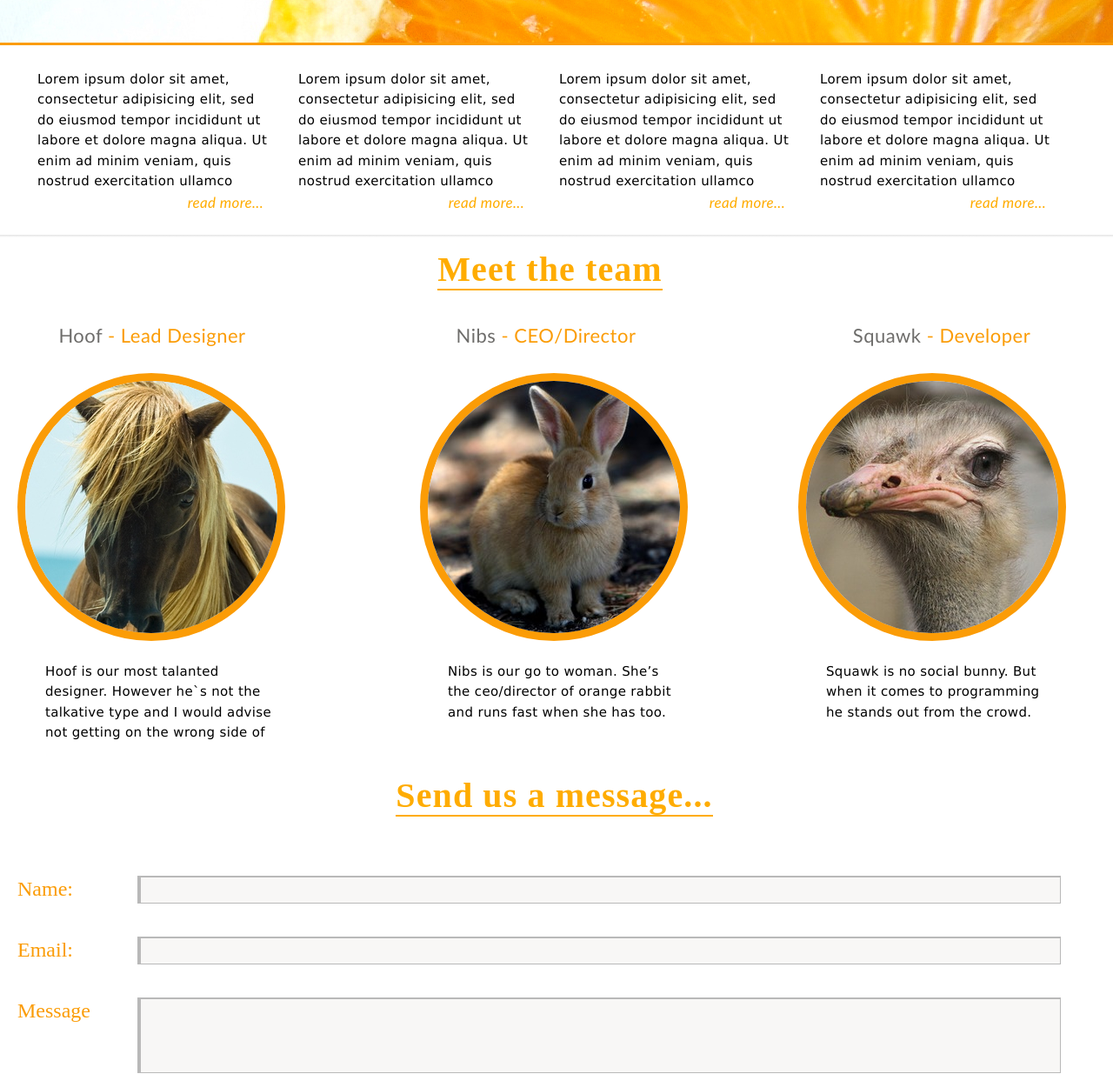
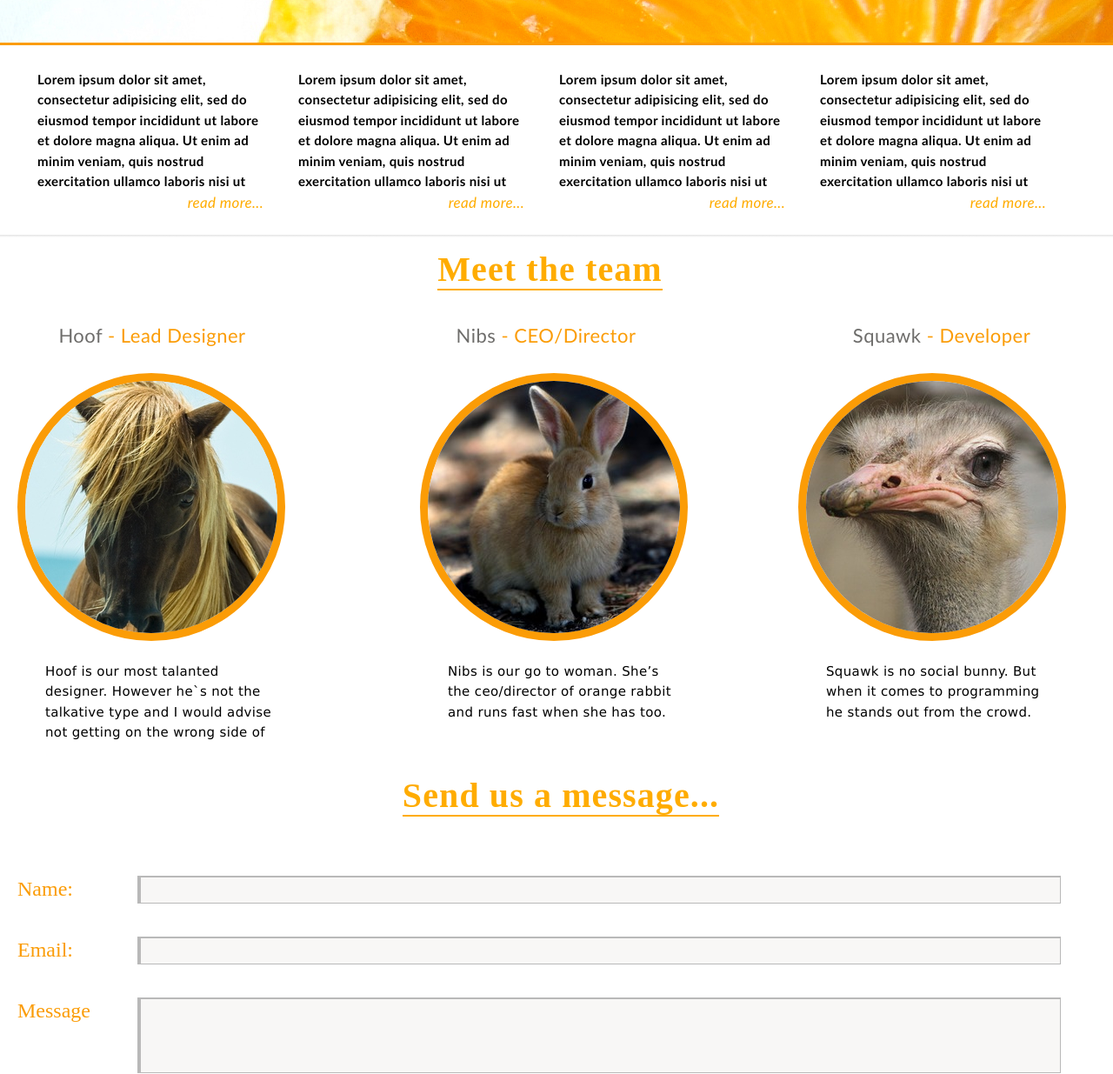
Before and after one commit to Vladimir2430/positions-and-floats, a plain HTML site: page index.html in a window 1280 px wide. Shown: the part 488-1723 px from the top of the page at 87% size. Drawn offline with Linux system fonts and the light colour scheme; a web font is replaced by a local one.

Commit message:
code improved

```diff
--- a/css/style.css
+++ b/css/style.css
@@ -78,7 +78,6 @@ nav{
 }
 
 nav>a{
-	display: inline-block;
   float: left;
   width: 100px;
   font-family: "Calibri", "Verdana", sans-serif;
@@ -127,17 +126,17 @@ main {
 }
 
 section{
-	width:100%;
-	margin:0 auto;
-	clear:both;
+	width: 100%;
+	margin: 0 auto;
+	clear: both;
 	overflow: hidden;
 }
 
 .slider {
-	height:400px;
+	height: 400px;
 	background: #999 url(../images/backgraund.png) no-repeat center bottom;
-	border-top:3px solid #fb9c06;
-	border-bottom:3px solid #fb9c06;
+	border-top: 3px solid #fb9c06;
+	border-bottom: 3px solid #fb9c06;
 }
 
 .first_question{
@@ -170,7 +169,7 @@ section{
 
 .articles{
 	font-size: 1.5rem;
-	max-height:410px;
+	max-height: 410px;
 }
 
 .articles article{
@@ -186,7 +185,7 @@ section{
 	padding-left:23px;
 }
 
-.articles article p{
+.articles article h4{
 	height:140px;
 	overflow: hidden;
 }
@@ -219,9 +218,7 @@ section{
 	text-align: center;
 	line-height: 1.6;
   letter-spacing: 1.1px;
-    margin-right: 15px;
-    margin-bottom: 30px;
-    margin-top: 5px;
+  margin: 5px 15px 30px 0;
   color: #ffac00;
 }
 
@@ -263,7 +260,7 @@ section{
 	border-radius: 50%;
 	width:290px;
 	height:290px;
-	margin:30px 0 22px 0;
+	margin:30px 0 22px;
 }
 
 figcaption{
@@ -282,9 +279,7 @@ figcaption{
 }
 
 .send-message h2{
-	margin-left: 10px;
-	margin-bottom: 30px;
-	margin-top: 0px;
+	margin: 0 0 30px 10px;
 }
 
 .send-message p{
@@ -328,8 +323,7 @@ figcaption{
 	float: right;
 	width: 180px;
 	height: 50px;
-	margin-top: 24px;
-	margin-right: 70px;
+	margin: 24px 0 0 70px;
 	background-color: #fb9c06;
 	font-size: 30px;
 	font-family: "Stmarie", serif;
--- a/index.html
+++ b/index.html
@@ -11,7 +11,7 @@
     <header>
 		    <div class="wrapper">
             <div class="logo">
-			    <img src="images/logo.png" alt="logo" />
+			          <img src="images/logo.png" alt="logo"/>
 				        <h1>orange<br/><span>rabbit</span></h1>
 			      </div>
                 <nav>
@@ -25,33 +25,33 @@
     </header>
 
 	  <main>
-        <section class="slider">
+        <div class="slider">
             <div class="wrapper">
                 <div class="first_question">Do you like rabbits?</div>
                 <div class="second_question">Do you like oranges?</div>
             </div>
-        </section>
+        </div>
 
-		<section class="articles">
+		    <div class="articles">
             <div class="wrapper">
 				        <article>
-					<p>Lorem ipsum dolor sit amet, consectetur adipisicing elit, sed do eiusmod tempor incididunt ut labore et dolore magna aliqua. Ut enim ad minim veniam, quis nostrud exercitation ullamco laboris nisi ut aliquip ex ea commodo consequat.</p>
+					          <h4>Lorem ipsum dolor sit amet, consectetur adipisicing elit, sed do eiusmod tempor incididunt ut labore et dolore magna aliqua. Ut enim ad minim veniam, quis nostrud exercitation ullamco laboris nisi ut aliquip ex ea commodo consequat.</h4>
 					          <a href ="#">read more...</a>
 				        </article>
 				        <article>
-					<p>Lorem ipsum dolor sit amet, consectetur adipisicing elit, sed do eiusmod tempor incididunt ut labore et dolore magna aliqua. Ut enim ad minim veniam, quis nostrud exercitation ullamco laboris nisi ut aliquip ex ea commodo consequat.</p>
+					          <h4>Lorem ipsum dolor sit amet, consectetur adipisicing elit, sed do eiusmod tempor incididunt ut labore et dolore magna aliqua. Ut enim ad minim veniam, quis nostrud exercitation ullamco laboris nisi ut aliquip ex ea commodo consequat.</h4>
 					          <a href ="#">read more...</a>
 				        </article>
 				        <article>
-					<p>Lorem ipsum dolor sit amet, consectetur adipisicing elit, sed do eiusmod tempor incididunt ut labore et dolore magna aliqua. Ut enim ad minim veniam, quis nostrud exercitation ullamco laboris nisi ut aliquip ex ea commodo consequat.</p>
+					          <h4>Lorem ipsum dolor sit amet, consectetur adipisicing elit, sed do eiusmod tempor incididunt ut labore et dolore magna aliqua. Ut enim ad minim veniam, quis nostrud exercitation ullamco laboris nisi ut aliquip ex ea commodo consequat.</h4>
 					          <a href ="#">read more...</a>
 				        </article>
 				        <article>
-					<p>Lorem ipsum dolor sit amet, consectetur adipisicing elit, sed do eiusmod tempor incididunt ut labore et dolore magna aliqua. Ut enim ad minim veniam, quis nostrud exercitation ullamco laboris nisi ut aliquip ex ea commodo consequat.</p>
+					          <h4>Lorem ipsum dolor sit amet, consectetur adipisicing elit, sed do eiusmod tempor incididunt ut labore et dolore magna aliqua. Ut enim ad minim veniam, quis nostrud exercitation ullamco laboris nisi ut aliquip ex ea commodo consequat.</h4>
 					          <a href ="#">read more...</a>
 				        </article>
 			      </div>
-        </section>
+        </div>
 
         <div class="separator"></div>
 
@@ -62,8 +62,7 @@
 					          <h3>Hoof <span>- Lead Designer</span></h3>
 					          <figure>
 						            <img src="images/lead_designer.jpg" alt="lead_designer"/>
-					 	<figcaption>Hoof is our most talanted designer.  However he`s not the talkative type and I would advise not getting on the wrong side of him.
-					 	</figcaption>
+					 	            <figcaption>Hoof is our most talanted designer.  However he`s not the talkative type and I would advise not getting on the wrong side of him.</figcaption>
 					          </figure>
 				        </article>
 				        <article>
```
Also changed, not shown: 1 other file. Lines whose indentation alone changed are shown as unchanged.
